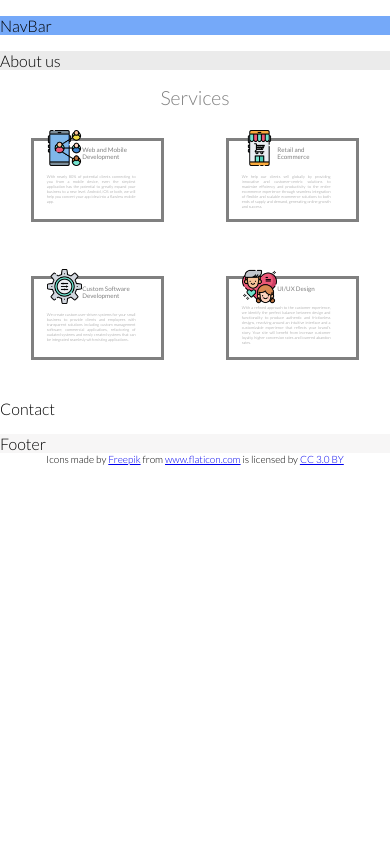
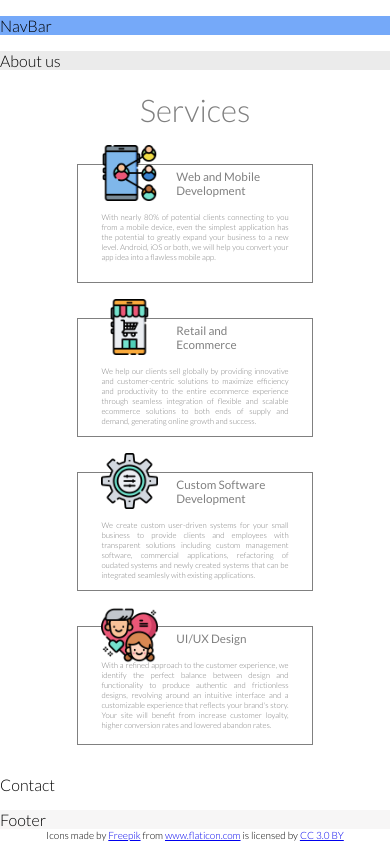
Before and after one commit to vydrio/web-site-two, a React (Create React App) app: page / in a window 390 px wide. Built offline with nearby package versions, Linux system fonts and the light colour scheme.

Commit message:
fully responsive Service component

```diff
--- a/src/components/Services.js
+++ b/src/components/Services.js
@@ -7,7 +7,7 @@ import ux from '../assets/dating.png';
 
 const services = props => (
   <div>
-    <h1>Services</h1>
+    <h1 className={classes.Tittle}>Services</h1>
     <div className={classes.Main}>
       <div className={classes.Card}>
         <div className={classes.CardInside}>
@@ -41,6 +41,39 @@ const services = props => (
         </div>
       </div>
     </div>
+
+    <div className={classes.Mainx}>
+      <div className={classes.Cardx}>
+        <div className={classes.CardInsidex}>
+          <img src={webMobileApp} alt="Web and Mobile application" />
+          <h2>Web and Mobile Development</h2>
+          <p>With nearly 80% of potential clients connecting to you from a mobile device, even the simplest application has the potential to  greatly expand your business to a new level. Android, iOS or both, we will help you convert your app idea into a flawless mobile   app.</p>
+        </div>
+      </div>
+      <div className={classes.Cardx}>
+        <div className={classes.CardInsidex}>
+          <img src={retail} alt="Web and Mobile application" />
+          <h2>Retail and Ecommerce</h2>
+          <p>We help our clients sell globally by providing innovative and customer-centric solutions to maximize efficiency and productivity to the entire ecommerce experience through seamless integration of flexible and scalable ecommerce solutions to both ends of supply and demand, generating online growth and success.</p>
+        </div>
+      </div>
+      <div className={classes.Cardx}>
+        <div className={classes.CardInsidex}>
+          <img src={software} alt="Web and Mobile application" />
+          <h2>Custom Software Development</h2>
+          <p>We create custom user-driven systems for your small business to provide clients and employees with transparent solutions including custom management software, commercial applications, refactoring of oudated systems and newly created systems that can be integrated seamlesly with existing applications.</p>
+        </div>
+      </div>
+      <div className={classes.Cardx}>
+        <div className={classes.CardInsidex}>
+          <img src={ux} alt="Web and Mobile application" />
+          <h2>UI/UX Design</h2>
+          <p>With a refined approach to the customer experience, we identify the perfect balance between design and functionality to produce authentic and frictionless designs, revolving around an intuitive interface and a customizable experience that reflects your brand's story. Your site will benefit from increase customer loyalty, higher conversion rates and lowered abandon rates.</p>
+        </div>
+      </div>
+    </div>
+
+
   </div>
 );
 
--- a/src/components/Services.module.css
+++ b/src/components/Services.module.css
@@ -1,4 +1,4 @@
-h1{
+.Tittle{
   font-size: 5vw;
   text-align: center;
   font-family: 'Lato', sans-serif;
@@ -20,11 +20,11 @@ h1{
 .CardInside{
   padding: 7% 20% 10% 10%;
 }
-img{
+.Main img{
   margin-top: -30%;
   max-width: 40%;
 }
-h2{
+.Main h2{
   font-size: 1.6vw;
   margin-top: -15%;
   margin-left: 40%;
@@ -32,19 +32,56 @@ h2{
   font-weight: 400;
   color: grey;
 }
-@media(max-width:500px){
-  h2{
-    margin-top: -25%;
-  }
-}
 .Card p{
   font-size: 1vw;
   margin-top: 8%;
   text-align: justify;
   color: grey;
 }
-@media(max-width:500px){
-  .Card p{
-    margin-top: 15%;
+
+
+@media(max-width: 600px){
+  .Main{
+    display: none;
+  }
+  .Tittle{
+    font-size: 8vw;
   }
 }
+@media(min-width: 601px){
+  .Mainx{
+    display: none;
+  }
+}
+
+
+.Mainx{
+  width: 100%;
+}
+.Cardx{
+  width: 60%;
+  height: 30vw;
+  border: 1px solid grey;
+  margin: 35px auto 30px;
+}
+.CardInsidex{
+  padding: -0% 10% 10% 10%;
+}
+.Mainx img{
+  margin-top: -20px;
+  max-width: 30%;
+}
+.Mainx h2{
+  font-size: 3vw;
+  margin-top: -18.5%;
+  margin-left: 40%;
+  font-family: 'Lato', sans-serif;
+  font-weight: 400;
+  color: grey;
+}
+.Cardx p{
+  font-size: 2vw;
+  margin-top: 8%;
+  text-align: justify;
+  color: grey;
+}
```
